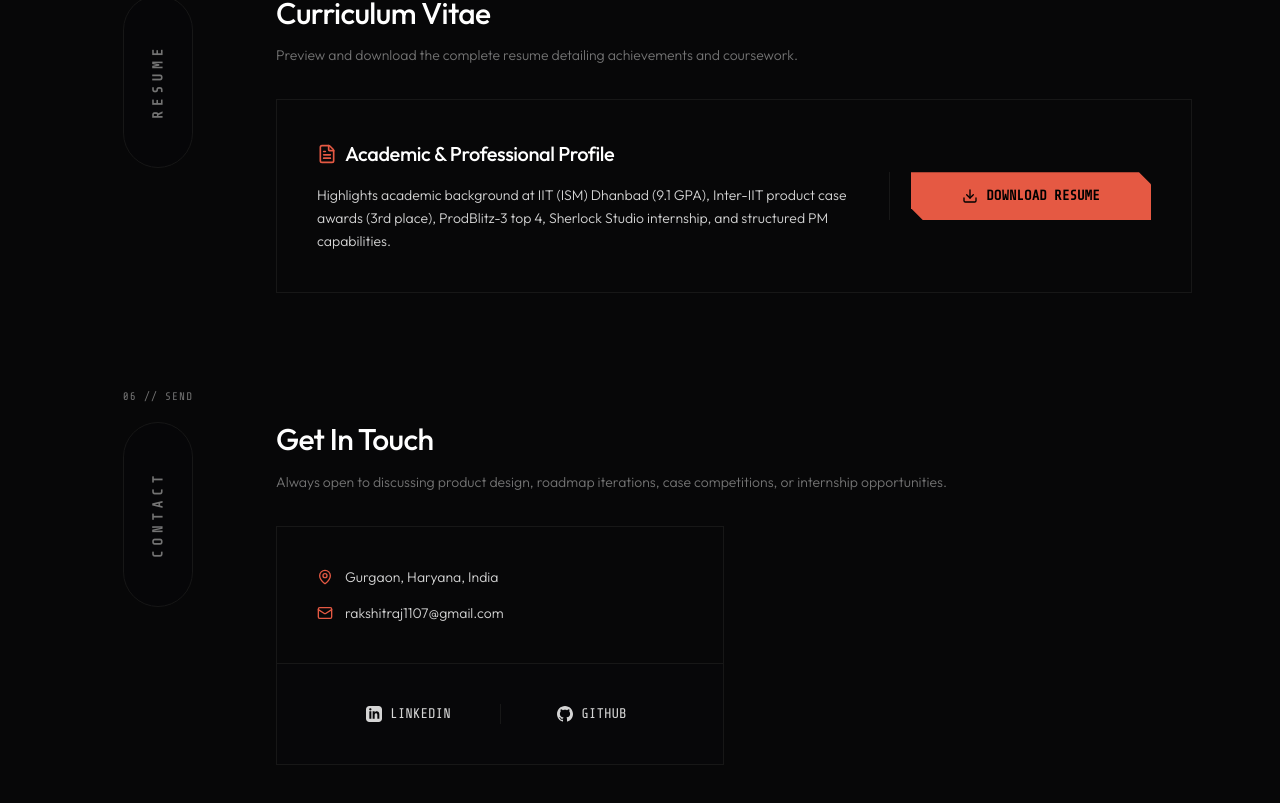
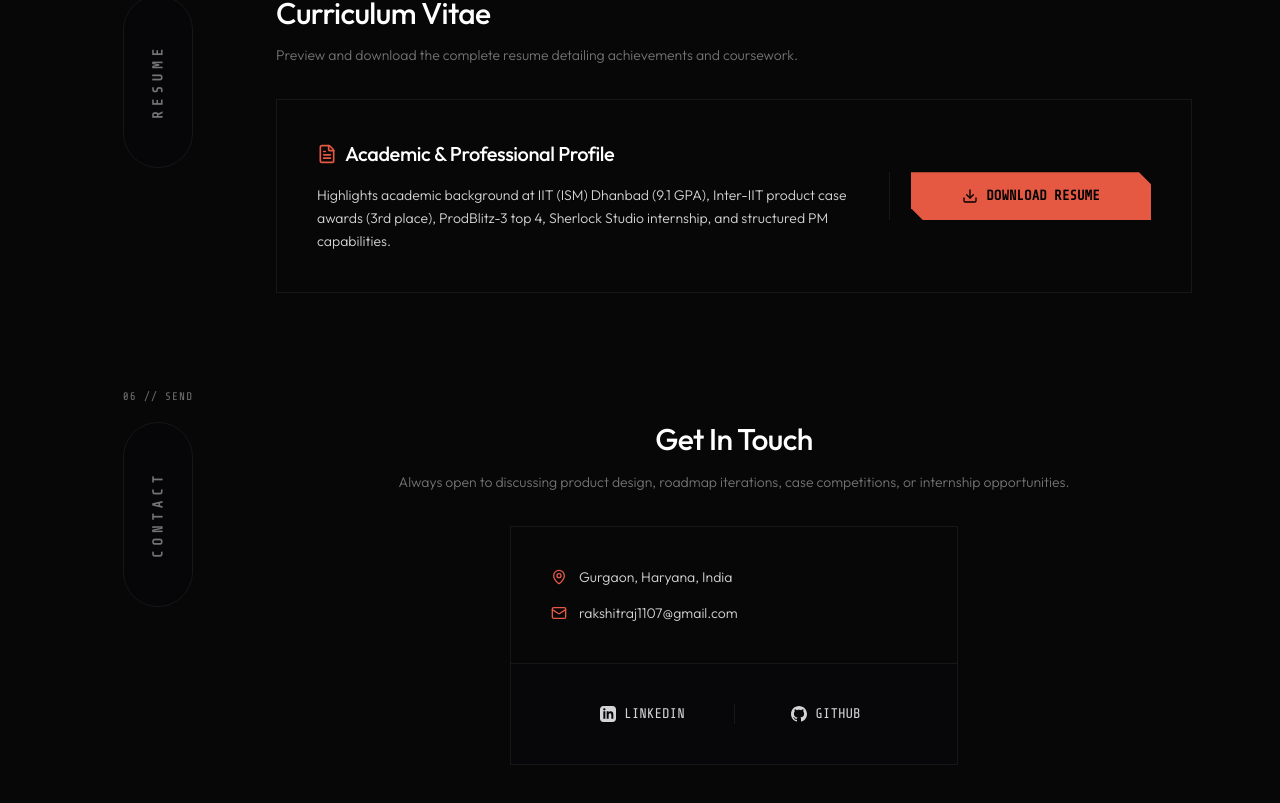
Before and after one commit to FocusedFalco/Portfolio, a Next.js app: page / in a window 1280 px wide. Shown: the part 4207-5010 px from the top of the page. Built offline with nearby package versions, Linux system fonts and the light colour scheme.

Commit message:
Center Contact card and section introduction headers

```diff
--- a/src/app/page.tsx
+++ b/src/app/page.tsx
@@ -912,7 +912,7 @@ export default function PortfolioHome() {
               <h2 className="text-lg font-sans font-medium text-white uppercase tracking-wider">Contact</h2>
             </div>
 
-            <div className="max-w-2xl space-y-3 mb-6">
+            <div className="max-w-2xl mx-auto text-center space-y-3 mb-6">
               <h3 className="text-3xl font-sans font-medium text-white leading-tight">
                 Get In Touch
               </h3>
@@ -921,7 +921,7 @@ export default function PortfolioHome() {
               </p>
             </div>
 
-            <div className="max-w-md border border-neutral-900 bg-[#070708] divide-y divide-neutral-900">
+            <div className="max-w-md mx-auto border border-neutral-900 bg-[#070708] divide-y divide-neutral-900">
               <div className="p-10 space-y-4">
                 <div className="flex items-center gap-3 text-neutral-300 text-sm font-light">
                   <MapPin className="w-4 h-4 text-[#E55943]" />
```
